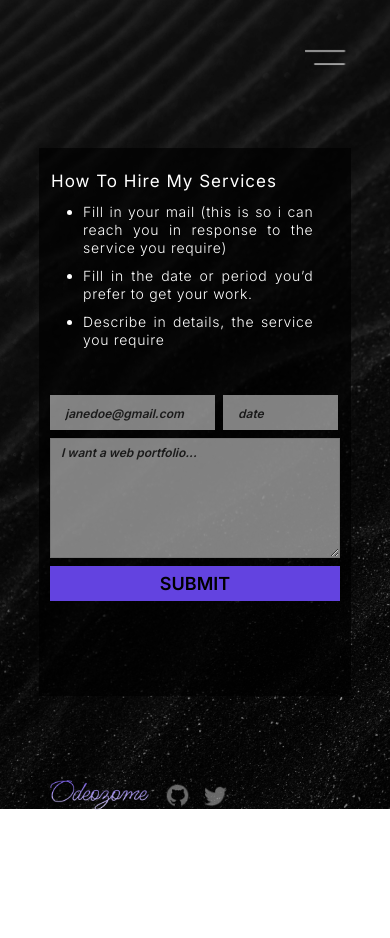
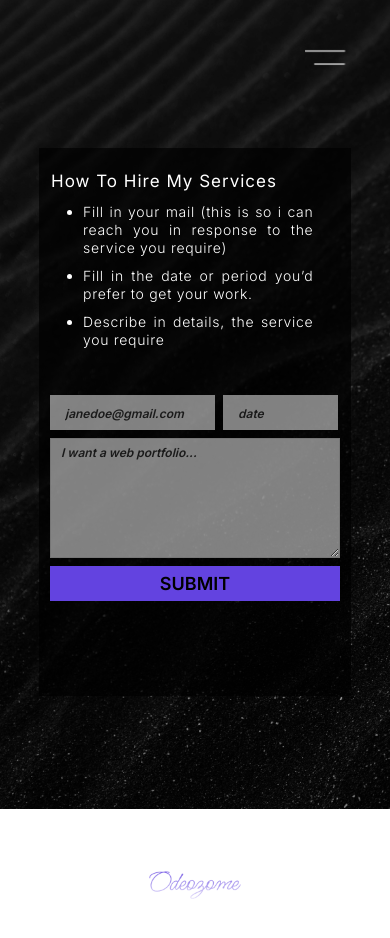
Before and after one commit to Divine-Blessing/Odeozome, a website: page hire.html in a window 390 px wide. Before the commit the page ends 844 px from the top, so only its background shows below. Drawn offline with Linux system fonts and the light colour scheme; a web font is replaced by a local one.

Commit message:
Add files via upload

```diff
--- a/CSS/Resume.css
+++ b/CSS/Resume.css
@@ -957,6 +957,31 @@ body{
         font-size: 20px;
         margin-bottom: 20px;
     }
+    #footer{
+        min-height: 13vh;
+        display: flex;
+        flex-direction: column;
+        justify-content: normal;
+        position: relative;
+        bottom: 0;
+        left: 0;
+    }
+    #footer .logodiv{
+        margin-right: 0px;
+        margin-bottom: 3px;
+    }
+    #footer .logodiv img{
+        height: 28px;
+    }
+    #footer a img{
+        margin-right: 8px;
+    }
+    #footer .git{
+        height: 20px;
+    }
+    #footer .twi{
+        height: 15px;
+    }
 
 }
 
@@ -1217,17 +1242,8 @@ body{
     #resume .four hr{
         height: 75px;
     }
-    #footer .logodiv{
-        margin-right: 10px;
-    }
     #footer .logodiv img{
         height: 26px;
-    }
-    #footer .git{
-        height: 20px;
-    }
-    #footer .twi{
-        height: 16px;
     }
 }
 
@@ -1318,9 +1334,6 @@ body{
         font-size: 11px;
         line-height: 16px;
     }
-    #footer .logodiv{
-        margin-right: 5px;
-    }
     #footer .logodiv img{
         height: 24px;
     }
@@ -1332,7 +1345,7 @@ body{
     }
 }
 @media(max-width: 250px){
-    #footer{
+    /* #footer{
         left: 20px;
     }
     #footer .logodiv{
@@ -1346,7 +1359,7 @@ body{
     }
     #footer .twi{
         height: 14px;
-    }
+    } */
 }
 
 /* FOR 250PX REMEMBER TO WORK ON THE CLOSE BUTTON'S ABSOLUTE PLACEMENT.  */
--- a/CSS/article.css
+++ b/CSS/article.css
@@ -456,6 +456,7 @@ body{
         inset: 0 0 0 0%;
         padding: 12rem 0 0 0 ;
         backdrop-filter: blur(15px);
+        -webkit-backdrop-filter: blur(15px);
     }
     #navbar .links a {
         font-size: 20px;
@@ -465,7 +466,29 @@ body{
         height: 60%;
     }
     #footer{
-        left: 50px;
+        min-height: 13vh;
+        display: flex;
+        flex-direction: column;
+        justify-content: normal;
+        position: relative;
+        bottom: 0;
+        left: 0;
+    }
+    #footer .logodiv{
+        margin-right: 0px;
+        margin-bottom: 3px;
+    }
+    #footer .logodiv img{
+        height: 28px;
+    }
+    #footer a img{
+        margin-right: 8px;
+    }
+    #footer .git{
+        height: 20px;
+    }
+    #footer .twi{
+        height: 15px;
     }
 }
 
@@ -488,17 +511,8 @@ body{
         height: 40px;
         width: 80px;
     }
-    #footer .logodiv{
-        margin-right: 10px;
-    }
     #footer .logodiv img{
         height: 26px;
-    }
-    #footer .git{
-        height: 20px;
-    }
-    #footer .twi{
-        height: 16px;
     }
 }
 @media (max-width: 300px){
@@ -536,9 +550,6 @@ body{
         margin-top: 28px;
         font-size: 11px;
     }
-    #footer .logodiv{
-        margin-right: 5px;
-    }
     #footer .logodiv img{
         height: 24px;
     }
@@ -550,7 +561,7 @@ body{
     }
 }
 @media(max-width: 250px){
-    #footer{
+    /* #footer{
         left: 20px;
     }
     #footer .logodiv{
@@ -564,5 +575,5 @@ body{
     }
     #footer .twi{
         height: 14px;
-    }
+    } */
 }
--- a/CSS/hire.css
+++ b/CSS/hire.css
@@ -687,10 +687,36 @@
         inset: 0 0 0 0%;
         padding: 12rem 0 0 0 ;
         backdrop-filter: blur(15px);
+        -webkit-backdrop-filter: blur(15px);
     }
     #navbar .links a {
         font-size: 20px;
         margin-bottom: 20px;
+    }
+    #footer{
+        min-height: 13vh;
+        display: flex;
+        flex-direction: column;
+        justify-content: normal;
+        position: relative;
+        bottom: 0;
+        left: 0;
+    }
+    #footer .logodiv{
+        margin-right: 0px;
+        margin-bottom: 3px;
+    }
+    #footer .logodiv img{
+        height: 28px;
+    }
+    #footer a img{
+        margin-right: 8px;
+    }
+    #footer .git{
+        height: 20px;
+    }
+    #footer .twi{
+        height: 15px;
     }
 }
 
@@ -814,20 +840,37 @@
         font-size: 14px;
         margin-top: 5px;
     }
-    #footer .logodiv{
-        margin-right: 5px;
+    #footer .logodiv img{
+        height: 26px;
+    }
+}
+@media(max-width: 300px){
+    #hirenavbar button{
+        height: 20px;
+        width: 30px;
+        right: 2rem;
+        top: 2.8rem;
+    }
+    #hirenavbar button[aria-expanded="true"]{
+        height: 30px;
+        width: 75px;
+        right: -1rem;
+        top: 2.2rem;
+    }
+    .links{
+        padding: 9rem 0 0 0;
+    }
+    #hirenavbar .links a {
+        font-size: 17px;
+        margin-bottom: 15px;
     }
     #footer .logodiv img{
-        height: 20px;
-    }
-    #footer .logo{
-        margin-right: 2px;
-        margin-left: 5px;
+        height: 24px;
     }
     #footer .git{
-        height: 19px;
+        height: 18px;
     }
     #footer .twi{
-        height: 15px;
+        height: 14px;
     }
 }
--- a/CSS/style.css
+++ b/CSS/style.css
@@ -326,17 +326,6 @@ body{
     }
 }
 @media(max-width: 460px){
-    #footer{
-        min-height: 8vh;
-        display: flex;
-        /* justify-content: normal; */
-        align-items: center;
-        /* padding-left: 3.6rem; */
-        border: 2px solid yellow;
-        position: relative;
-        bottom: 0;
-        left: 0;
-    }
     .links{
         inset: 0 0 0 0%;
         padding: 12rem 0 0 0 ;
@@ -346,6 +335,31 @@ body{
     #navbar .links a {
         font-size: 20px;
         margin-bottom: 20px;
+    }
+    #footer{
+        min-height: 13vh;
+        display: flex;
+        flex-direction: column;
+        justify-content: normal;
+        position: relative;
+        bottom: 0;
+        left: 0;
+    }
+    #footer .logodiv{
+        margin-right: 0px;
+        margin-bottom: 3px;
+    }
+    #footer .logodiv img{
+        height: 28px;
+    }
+    #footer a img{
+        margin-right: 8px;
+    }
+    #footer .git{
+        height: 20px;
+    }
+    #footer .twi{
+        height: 15px;
     }
 }
 
@@ -410,17 +424,8 @@ body{
         width: 100px;
         font-size: 12px;
     }
-    #footer .logodiv{
-        margin-right: 10px;
-    }
     #footer .logodiv img{
         height: 26px;
-    }
-    #footer .git{
-        height: 20px;
-    }
-    #footer .twi{
-        height: 16px;
     }
 }
 
@@ -464,9 +469,6 @@ body{
         width: 90px;
         font-size: 11px;
     }
-    #footer .logodiv{
-        margin-right: 5px;
-    }
     #footer .logodiv img{
         height: 24px;
     }
@@ -495,19 +497,4 @@ body{
         letter-spacing: .5px;
         font-weight: lighter;
     }
-    #footer{
-        left: 20px;
-    }
-    #footer .logodiv{
-        margin-right: 5px;
-    }
-    #footer .logodiv img{
-        height: 24px;
-    }
-    #footer .git{
-        height: 18px;
-    }
-    #footer .twi{
-        height: 14px;
-    }
 }
--- a/CSS/work.css
+++ b/CSS/work.css
@@ -667,10 +667,36 @@ body{
         inset: 0 0 0 0%;
         padding: 12rem 0 0 0 ;
         backdrop-filter: blur(15px);
+        -webkit-backdrop-filter: blur(15px);
     }
     #navbar .links a {
         font-size: 20px;
         margin-bottom: 20px;
+    }
+    #footer{
+        min-height: 13vh;
+        display: flex;
+        flex-direction: column;
+        justify-content: normal;
+        position: relative;
+        bottom: 0;
+        left: 0;
+    }
+    #footer .logodiv{
+        margin-right: 0px;
+        margin-bottom: 3px;
+    }
+    #footer .logodiv img{
+        height: 28px;
+    }
+    #footer a img{
+        margin-right: 8px;
+    }
+    #footer .git{
+        height: 20px;
+    }
+    #footer .twi{
+        height: 15px;
     }
 
 }
@@ -711,17 +737,8 @@ body{
         height: 40px;
         width: 80px;
     }
-    #footer .logodiv{
-        margin-right: 10px;
-    }
     #footer .logodiv img{
         height: 26px;
-    }
-    #footer .git{
-        height: 20px;
-    }
-    #footer .twi{
-        height: 16px;
     }
 }
 
@@ -736,13 +753,6 @@ body{
     /* FOR THE ABSOLUTE IMAGE */
     #works .abs-sign{
         right: 1rem;
-    }
-    /* FOOTER SECTION */
-    #footer{
-        left: 25px;
-    }
-    #footer .logodiv{
-        margin-right: 3px;
     }
 }
 @media(max-width: 300px){
@@ -777,10 +787,6 @@ body{
     }
     #works .abs-sign p{
         font-size: 9px;
-    }
-    /* FOOTER SECTION */
-    #footer .logodiv{
-        margin-right: 5px;
     }
     #footer .logodiv img{
         height: 24px;
--- a/hire.html
+++ b/hire.html
@@ -56,12 +56,14 @@
         <div class="logodiv">
             <img src="./img/Odeozome (1).png" alt="" class="img">
         </div>
-        <a href="" class="text-decoration-none">
-            <img src="./img/icons8-github-80 1.png" alt="" class="logo git" >
-        </a>
-        <a href="" class="text-decoration-none">
-            <img src="./img/icons8-twitter-80 1.png" alt="" class="logo twi" >
-        </a>
+        <div class="socials">
+            <a href="https://github.com/Divine-Blessing" class="text-decoration-none gitlog">
+              <img src="./img/icons8-github-80 1.png" alt="" class="logo git" />
+            </a>
+            <a href="https://twitter.com/Odeozome" class="text-decoration-none">
+              <img src="./img/icons8-twitter-80 1.png" alt="" class="logo twi" />
+            </a>
+          </div>
     </footer>
     <!-- END OF FOOTER -->
 
```
Also changed, not shown: article.html (+8 -6 lines), index.html (+2 -2 lines), resume.html (+8 -8 lines), work.html (+8 -6 lines).
